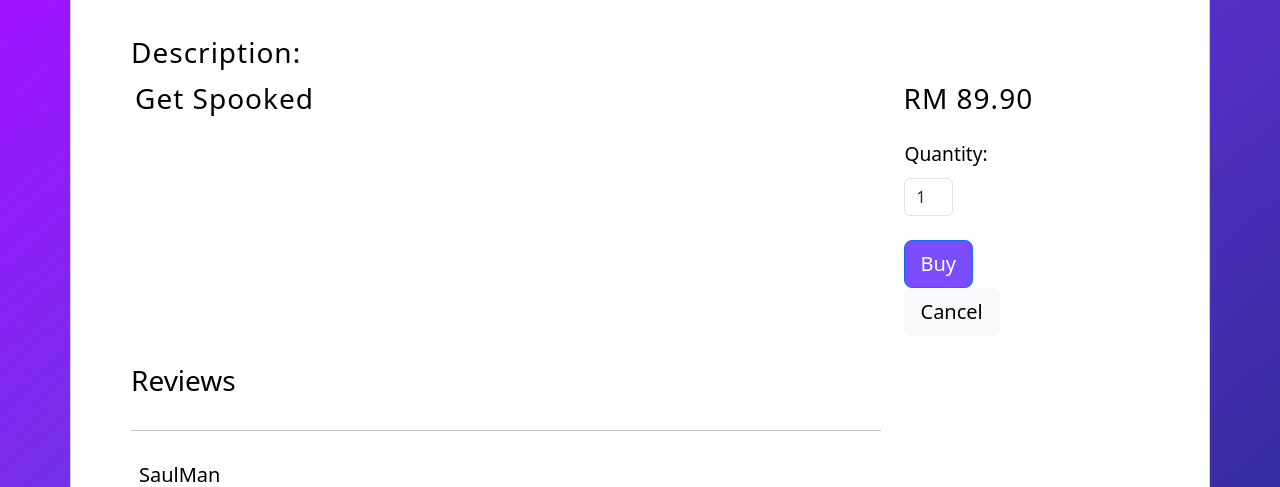
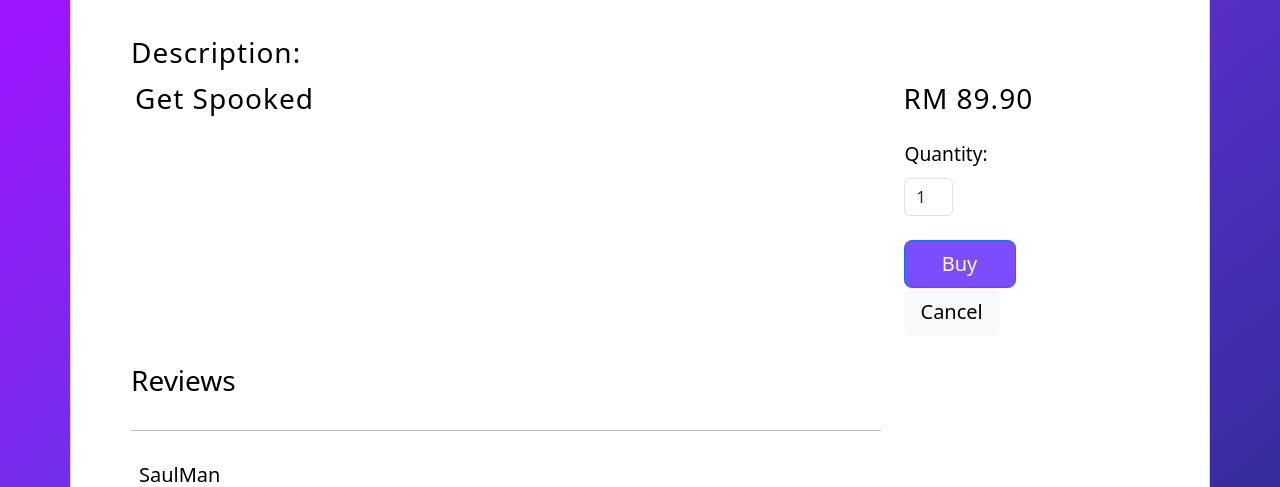
Before and after one commit to JustinCJM/BIT210-Assignment, a PHP site: page /BIT210-Assignment/product_listing.php?productid=26 in a window 1280 px wide. Shown: the part 651-1138 px from the top of the page. Run offline with PHP 8.4, Linux system fonts and the light colour scheme; data comes from the database, SQL or seed files in the repository.

Commit message:
Touch ups

```diff
--- a/product_listing.php
+++ b/product_listing.php
@@ -148,17 +148,24 @@ require_once 'includes/dbh.inc.php';
                                             </p>
 
                                             <div class="p-1 mb-4">
+                                                <div class="row">
+                                                <div class="col">
                                                     <button
                                                         class="btn btn-primary btn-lg btn-block"
-                                                    style="background-color: #7c4dff;"
+                                                        style="background-color: #7c4dff; width: 7rem;"
                                                         type="submit"
                                                     >
                                                         Buy
                                                     </button>
+                                                </div>
+                                                <div class="col">
                                                     <form role="search" method="post" action="search_page.php">
                                                         <input type="hidden" name="search" value="">
                                                         <button class="btn btn-light btn-lg" name="submit">Cancel</button>
                                                     </form>
+                                                </div>
+                                                </div>
+
                                             </div>
                                         </div>
 
```
Also changed, not shown: reviewForm.php (+4 -3 lines). Lines whose indentation alone changed are shown as unchanged.
